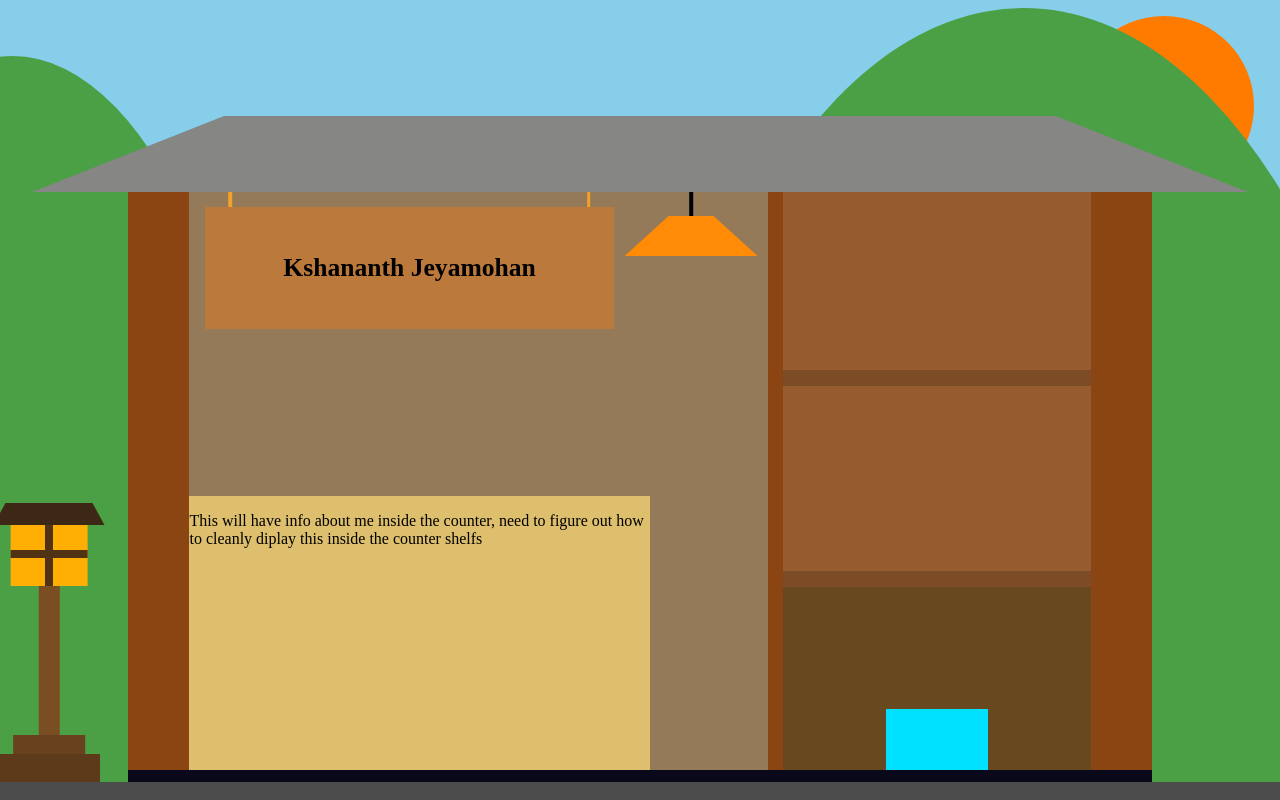
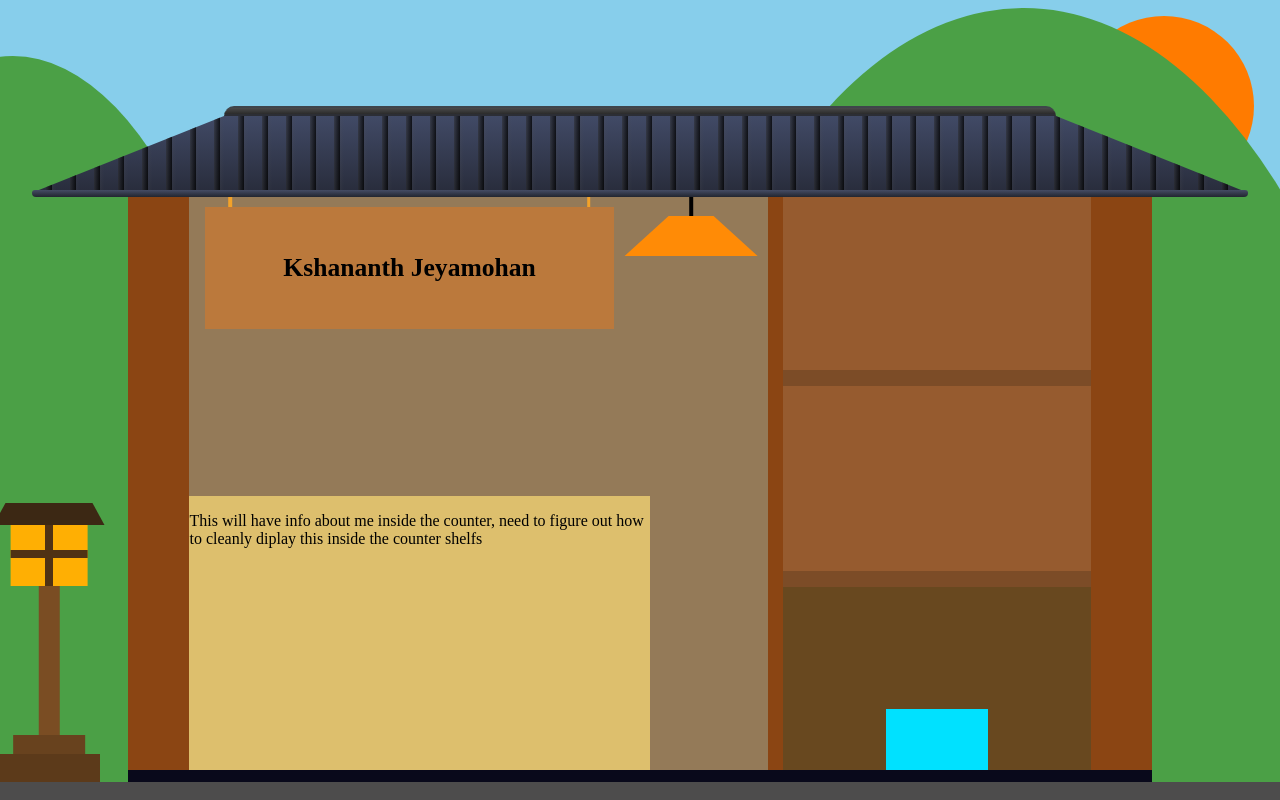
Before and after one commit to SoraKy0/My-Portfolio-Website, a plain HTML site: page index.html in a window 1280 px wide. Drawn offline with Linux system fonts and the light colour scheme.

Commit message:
Added details to roof

```diff
--- a/index.html
+++ b/index.html
@@ -16,7 +16,9 @@
     <div class = "rock-floor"></div>
 
     <main class = "shop">
-        <div class = "roof"><!--Traditional Japanese roof kinda--></div>
+        <div class = "roof"><!--Traditional Japanese roof kinda-->
+            <div class = "roof-bottom-bar"></div>
+        </div>
 
         <div class = "shop-body">
 
--- a/style.css
+++ b/style.css
@@ -58,7 +58,66 @@ body {
     height: 0;
     border-left: clamp(30px, 15vw, 250px) solid transparent;
     border-right: clamp(30px, 15vw, 250px) solid transparent;
-    border-bottom: clamp(40px, 6vw, 90px) solid rgb(134, 134, 132);
+    border-bottom: clamp(40px, 6vw, 90px) solid transparent;
+
+    position: relative;
+}
+
+.roof::before {
+    content: '';
+    position: absolute;
+    top: 0;
+
+    left: calc(-1 * clamp(30px, 15vw, 250px));
+    width: calc(clamp(250px, 65vw, 1200px) + (clamp(30px, 15vw, 250px) * 2));
+    height: clamp(40px, 6vw, 90px);
+
+    background-image: repeating-linear-gradient(
+        90deg,
+        transparent,
+        transparent 14px,
+        rgba(44, 44, 44, 0.479) 14px,
+        rgba(0, 0, 0, 0.76) 20px,
+        rgba(83, 83, 83, 0.15) 20px,
+        transparent 24px
+    ),
+
+    linear-gradient(to bottom, rgb(65, 74, 102) 0%, rgb(40, 44, 59) 100%);
+
+    clip-path: polygon(
+        clamp(30px, 15vw, 250px) 0%,
+        calc(100% - clamp(30px, 15vw, 250px)) 0%,
+        100% 100%,
+        0% 100%
+    );
+}
+
+.roof:after {
+            content: '';
+            position: absolute;
+            width: 100%;
+            top: clamp(-10px, -1vw, -6px);
+            height: clamp(6px, 1vw, 10px);
+            background: linear-gradient(to bottom, #4a4a4a, #2b2b2b);
+            border-radius: 10px 10px 0 0;
+            z-index: 2;
+
+            border-top: 2px solid rgb(63, 69, 75);
+            border-bottom: 2px solid rgb(44, 46, 53);
+            box-sizing: border-box;
+        }
+
+.roof-bottom-bar {
+    position: absolute;
+    top: clamp(38px, 5.8vw, 88px);
+    left: calc(-1 * clamp(30px, 15vw, 250px));
+    width: calc( clamp(250px, 65vw, 1200px) + (clamp(30px, 15vw, 250px) * 2) );
+    height: clamp(6px, 1vw, 7px);
+    background: linear-gradient(to bottom, rgb(69, 76, 100), rgb(34, 38, 48));
+    border-radius: 3px 3px 4px 4px;
+    z-index: 6;
+
+    box-sizing: border-box;
 }
 
 .shop-body {
```
